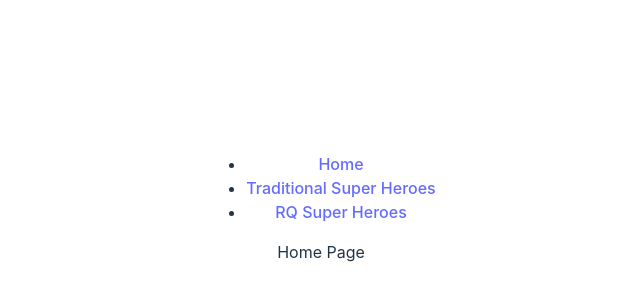
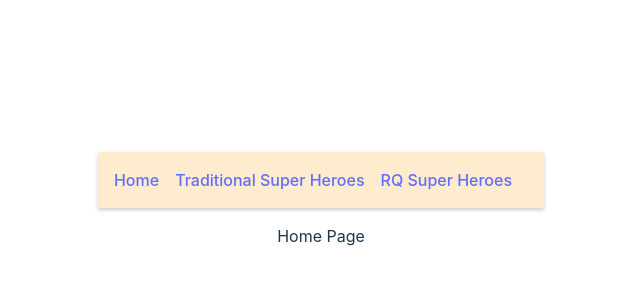
Before and after one commit to yuriy-bolotnyy/react-query, a React (Vite) app: page / in a window 1280 px wide. Shown: the part 200-500 px from the top of the page, without its empty margins (319-959 px from the left). Built offline with nearby package versions, Linux system fonts and the light colour scheme.

Commit message:
add data fetching

```diff
--- a/package.json
+++ b/package.json
@@ -10,9 +10,11 @@
     "serve-json": "json-server --watch db.json"
   },
   "dependencies": {
+    "axios": "^1.2.1",
     "json-server": "^0.17.1",
     "react": "^18.2.0",
     "react-dom": "^18.2.0",
+    "react-query": "^3.39.2",
     "react-router-dom": "^6.6.1"
   },
   "devDependencies": {
--- a/src/App.css
+++ b/src/App.css
@@ -2,40 +2,30 @@
   max-width: 1280px;
   margin: 0 auto;
   padding: 2rem;
+  /* text-align: center; */
+}
+
+nav ul {
+  display: flex;
+  background-color: blanchedalmond;
+  margin-block-start: 0;
+  padding: 16px;
+  box-shadow: 0 2px 4px rgba(0, 0, 0, 0.2);
+}
+
+nav ul li {
+  list-style-type: none;
+  margin-right: 16px;
+}
+
+.App {
   text-align: center;
 }
 
-.logo {
-  height: 6em;
-  padding: 1.5em;
-  will-change: filter;
+.App-header {
+  display: flex;
+  flex-direction: column;
+  align-items: center;
+  justify-content: center;
+  color: white;
 }
-.logo:hover {
-  filter: drop-shadow(0 0 2em #646cffaa);
-}
-.logo.react:hover {
-  filter: drop-shadow(0 0 2em #61dafbaa);
-}
-
-@keyframes logo-spin {
-  from {
-    transform: rotate(0deg);
-  }
-  to {
-    transform: rotate(360deg);
-  }
-}
-
-@media (prefers-reduced-motion: no-preference) {
-  a:nth-of-type(2) .logo {
-    animation: logo-spin infinite 20s linear;
-  }
-}
-
-.card {
-  padding: 2em;
-}
-
-.read-the-docs {
-  color: #888;
-}
--- a/src/App.jsx
+++ b/src/App.jsx
@@ -1,5 +1,5 @@
 import { useState } from 'react'
-
+import { QueryClientProvider, QueryClient } from 'react-query'
 import { HomePage } from './components/Home.page'
 import { RQSuperHeroesPage } from './components/RQSuperHeroes.page'
 import { SuperHeroesPage } from './components/SuperHeroes.page'
@@ -8,12 +8,12 @@ import { BrowserRouter as Router, Routes, Route, Link } from 'react-router-dom'
 
 import './App.css'
 
+const queryClient = new QueryClient()
+
 function App() {
-  const [count, setCount] = useState(0)
-
   return (
+    <QueryClientProvider client={queryClient}>
         <Router>
-
         <div className="App">
           <div>
             <nav>
@@ -37,9 +37,8 @@ function App() {
             </Routes>
           </div>
         </div>
-
       </Router>
-
+    </QueryClientProvider>
   )
 }
 
--- a/src/components/RQSuperHeroes.page.jsx
+++ b/src/components/RQSuperHeroes.page.jsx
@@ -1,3 +1,22 @@
+import { useQuery } from "react-query"
+import axios from 'axios'
+
 export const RQSuperHeroesPage = () => {
-    return (<div>RQSuperHeroes Page</div>)
+
+    const {isLoading, data} = useQuery('super-heroes', () => {
+        return axios.get('http://localhost:3000/superheroes')
+    })
+
+    console.log(isLoading, data)
+
+    return (
+        <div>
+            {isLoading && <h2>Data is Loading ...</h2>}
+
+            <h2>RQSuperHeroes Page</h2>
+            {data?.data.map(hero => (
+                <div key={hero.name}>{hero.name}</div>
+            ))}
+        </div>
+        )
 }
```
Also changed, not shown: 1 other file (tests, documents, lock files or other folders). Lines whose indentation alone changed are shown as unchanged.
